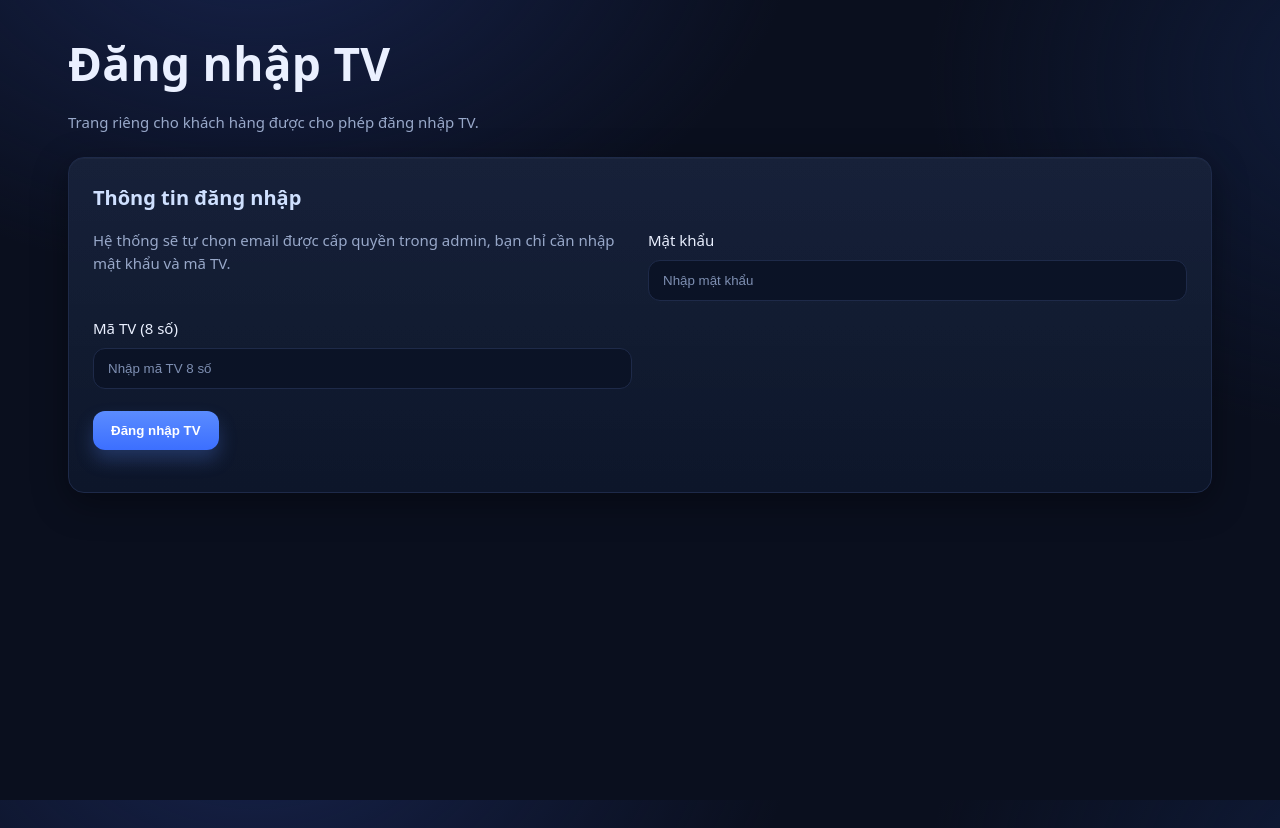
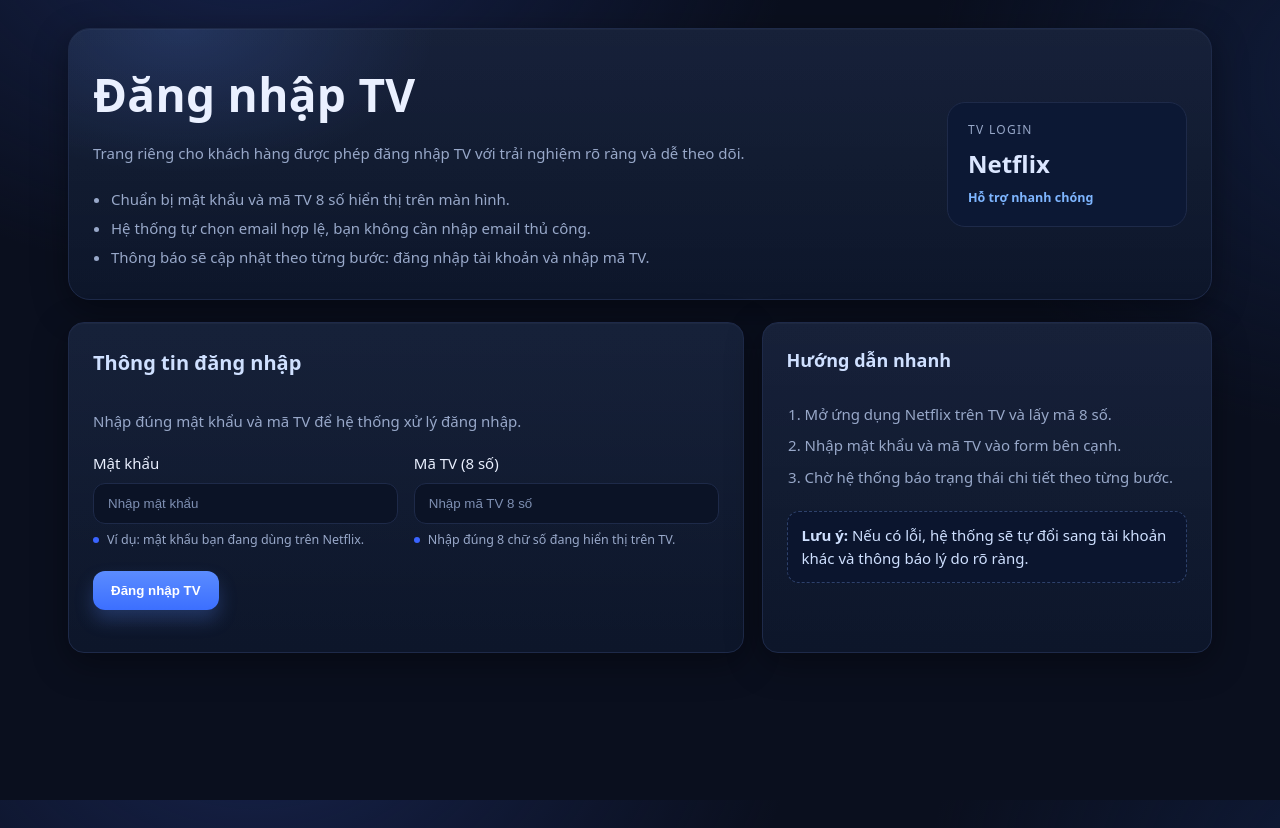
Before and after one commit to tuanminhh03/Get_code_and_family_netflix, a Flask app: page /tv in a window 1280 px wide. Run offline with Flask 3, Linux system fonts and the light colour scheme; data comes from the database, SQL or seed files in the repository.

Commit message:
Redesign TV login page layout

```diff
--- a/static/styles.css
+++ b/static/styles.css
@@ -42,6 +42,11 @@ h1{
   font-size: clamp(30px, 4vw, 46px);
   letter-spacing:.3px;
 }
+h3{
+  margin:0 0 14px;
+  font-size:18px;
+  color:#cfe0ff;
+}
 .subtle{ color:var(--muted); margin: 0 0 22px; }
 .empty-state{
   text-align:center;
@@ -69,6 +74,86 @@ h1{
 .card-header .subtle{
   margin:4px 0 0;
 }
+
+/* =========================
+   TV Login Layout
+========================= */
+.tv-login-hero{
+  display:grid;
+  grid-template-columns: minmax(0, 1fr);
+  gap:18px;
+  align-items:center;
+  padding:24px;
+  border-radius:22px;
+  border:1px solid var(--border);
+  background:
+    radial-gradient(420px 240px at 10% 0%, rgba(91,140,255,0.18), transparent 60%),
+    linear-gradient(180deg, rgba(255,255,255,.03), transparent),
+    linear-gradient(180deg, var(--card), var(--card-2));
+  box-shadow: var(--shadow);
+  margin-bottom:22px;
+}
+.tv-login-highlights{
+  margin:12px 0 0;
+  padding-left:18px;
+  color:var(--muted);
+}
+.tv-login-highlights li{
+  margin:6px 0;
+}
+.tv-login-badge{
+  border-radius:18px;
+  border:1px solid var(--border);
+  background:#0c1834;
+  padding:18px 20px;
+  display:flex;
+  flex-direction:column;
+  align-items:flex-start;
+  gap:6px;
+  color:#dbe6ff;
+}
+.tv-login-badge span{
+  font-size:12px;
+  text-transform:uppercase;
+  letter-spacing:1.3px;
+  color:var(--muted);
+}
+.tv-login-badge strong{
+  font-size:24px;
+}
+.tv-login-badge small{
+  color:#7eb5ff;
+  font-weight:600;
+}
+.tv-login-grid{
+  display:grid;
+  gap:18px;
+  grid-template-columns: minmax(0, 1fr);
+}
+.tv-login-card .form-grid{
+  margin-top:10px;
+}
+.tv-login-side{
+  display:flex;
+  flex-direction:column;
+  gap:14px;
+}
+.tv-login-steps{
+  margin:0;
+  padding-left:18px;
+  color:var(--muted);
+}
+.tv-login-steps li{
+  margin-bottom:8px;
+}
+.tv-login-note{
+  padding:12px 14px;
+  border-radius:12px;
+  border:1px dashed #2e416b;
+  background:#0b152e;
+  color:#cfe0ff;
+}
+
 
 /* =========================
    Form Grid
@@ -205,6 +290,12 @@ label small::before{
 @media (min-width: 860px){
   .form-grid{ grid-template-columns: 1fr 1fr; }
   .actions{ grid-column: 1 / -1; }
+  .tv-login-hero{
+    grid-template-columns: minmax(0, 1fr) 240px;
+  }
+  .tv-login-grid{
+    grid-template-columns: minmax(0, 1.2fr) minmax(0, .8fr);
+  }
 }
 
 /* =========================
--- a/templates/tv.html
+++ b/templates/tv.html
@@ -1,23 +1,55 @@
 {% extends 'base.html' %}
 {% block content %}
+<section class="tv-login-hero">
+  <div>
     <h1>Đăng nhập TV</h1>
-<p class="subtle">Trang riêng cho khách hàng được cho phép đăng nhập TV.</p>
+    <p class="subtle">Trang riêng cho khách hàng được phép đăng nhập TV với trải nghiệm rõ ràng và dễ theo dõi.</p>
+    <ul class="tv-login-highlights">
+      <li>Chuẩn bị mật khẩu và mã TV 8 số hiển thị trên màn hình.</li>
+      <li>Hệ thống tự chọn email hợp lệ, bạn không cần nhập email thủ công.</li>
+      <li>Thông báo sẽ cập nhật theo từng bước: đăng nhập tài khoản và nhập mã TV.</li>
+    </ul>
+  </div>
+  <div class="tv-login-badge">
+    <span>TV Login</span>
+    <strong>Netflix</strong>
+    <small>Hỗ trợ nhanh chóng</small>
+  </div>
+</section>
 
-<section class="card">
+<section class="tv-login-grid">
+  <div class="card tv-login-card">
+    <div class="card-header">
       <h2>Thông tin đăng nhập</h2>
+      <p class="subtle">Nhập đúng mật khẩu và mã TV để hệ thống xử lý đăng nhập.</p>
+    </div>
     <form id="tvLoginPageForm" class="form-grid">
-    <p class="subtle">Hệ thống sẽ tự chọn email được cấp quyền trong admin, bạn chỉ cần nhập mật khẩu và mã TV.</p>
       <label>Mật khẩu
         <input name="tv_password" type="password" placeholder="Nhập mật khẩu" required>
+        <small>Ví dụ: mật khẩu bạn đang dùng trên Netflix.</small>
       </label>
       <label>Mã TV (8 số)
         <input name="tv_code" inputmode="numeric" maxlength="8" pattern="\d{8}" placeholder="Nhập mã TV 8 số" required>
+        <small>Nhập đúng 8 chữ số đang hiển thị trên TV.</small>
       </label>
       <div class="actions">
         <button type="submit" class="btn-primary" id="tvLoginPageBtn">Đăng nhập TV</button>
       </div>
     </form>
     <div id="tvStatusBox" class="result-box"></div>
+  </div>
+
+  <aside class="card tv-login-side">
+    <h3>Hướng dẫn nhanh</h3>
+    <ol class="tv-login-steps">
+      <li>Mở ứng dụng Netflix trên TV và lấy mã 8 số.</li>
+      <li>Nhập mật khẩu và mã TV vào form bên cạnh.</li>
+      <li>Chờ hệ thống báo trạng thái chi tiết theo từng bước.</li>
+    </ol>
+    <div class="tv-login-note">
+      <strong>Lưu ý:</strong>
+      Nếu có lỗi, hệ thống sẽ tự đổi sang tài khoản khác và thông báo lý do rõ ràng.
+    </div>
+  </aside>
 </section>
-
 {% endblock %}
```
Lines whose indentation alone changed are shown as unchanged.
